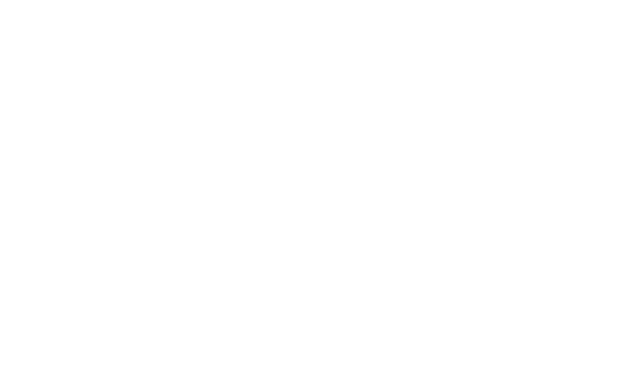
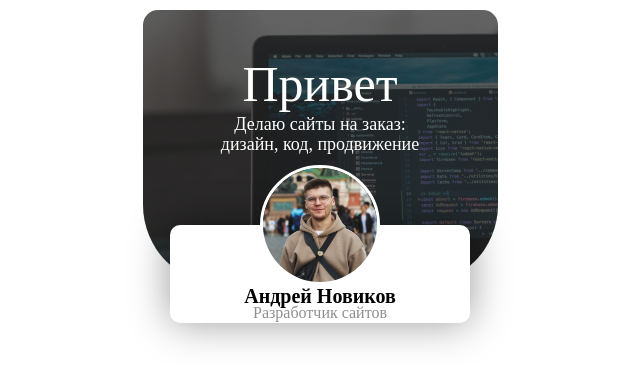
Before and after one commit to Novikoff1997/Taplink, a plain HTML site: page index.html in a window 1280 px wide. Shown: the whole page, without its empty margins (320-960 px from the left). Drawn offline with Linux system fonts and the light colour scheme.

Commit message:
add: user section

```diff
--- a/css/style.css
+++ b/css/style.css
@@ -0,0 +1,50 @@
+* {
+  box-sizing: border-box;
+  padding: 0;
+  margin: 0;
+}
+.page-wrapper {
+  width: 375px;
+  margin: auto;
+  padding: 10px;
+}
+header {
+  height: 275px;
+  padding-top: 46px;
+  text-align: center;
+  background-image: url("../img/background_image.png");
+  border-radius: 15px 15px 80px 80px;
+  color: #ffffff;
+}
+.hello {
+  font-size: 50px;
+}
+.hello-text {
+  font-size: 18px;
+}
+.user {
+  width: 300px;
+  margin: auto;
+  margin-top: -60px;
+  text-align: center;
+  background-color: #ffffff;
+  border-radius: 10px;
+  box-shadow: 0px 0px 40px rgba(0, 0, 0, 0.4);
+}
+.avatar-image {
+  height: 120px;
+  width: 120px;
+  margin-top: -60px;
+  object-fit: cover;
+  border-radius: 50%;
+  border: 3px solid #ffffff;
+}
+.username {
+  margin: 0;
+  font-size: 20px;
+  line-height: 15px;
+}
+.user-position {
+  font-size: 16px;
+  color: rgb(143, 143, 143);
+}
--- a/index.html
+++ b/index.html
@@ -1,5 +1,5 @@
 <!DOCTYPE html>
-<html lang="en">
+<html lang="ru">
   <head>
     <meta charset="UTF-8" />
     <meta name="viewport" content="width=device-width, initial-scale=1.0" />
@@ -8,6 +8,22 @@
     <title>Андрей Новиков</title>
   </head>
   <body>
+    <div class="page-wrapper">
+      <header>
+        <span class="hello">Привет</span>
+        <p class="hello-text">
+          Делаю сайты на заказ: <br />
+          дизайн, код, продвижение
+        </p>
+      </header>
+      <div class="user">
+        <img class="avatar-image" src="img/avatar.jpg" alt="Андрей Новиков" />
+        <h1 class="username">Андрей Новиков</h1>
+        <p class="user-position">Разработчик сайтов</p>
+      </div>
+      <!-- /.user -->
+    </div>
+    <!-- /.page-wrapper -->
     <script src="js/main.js"></script>
   </body>
 </html>
```
Also changed, not shown: img/avatar.png (added).
